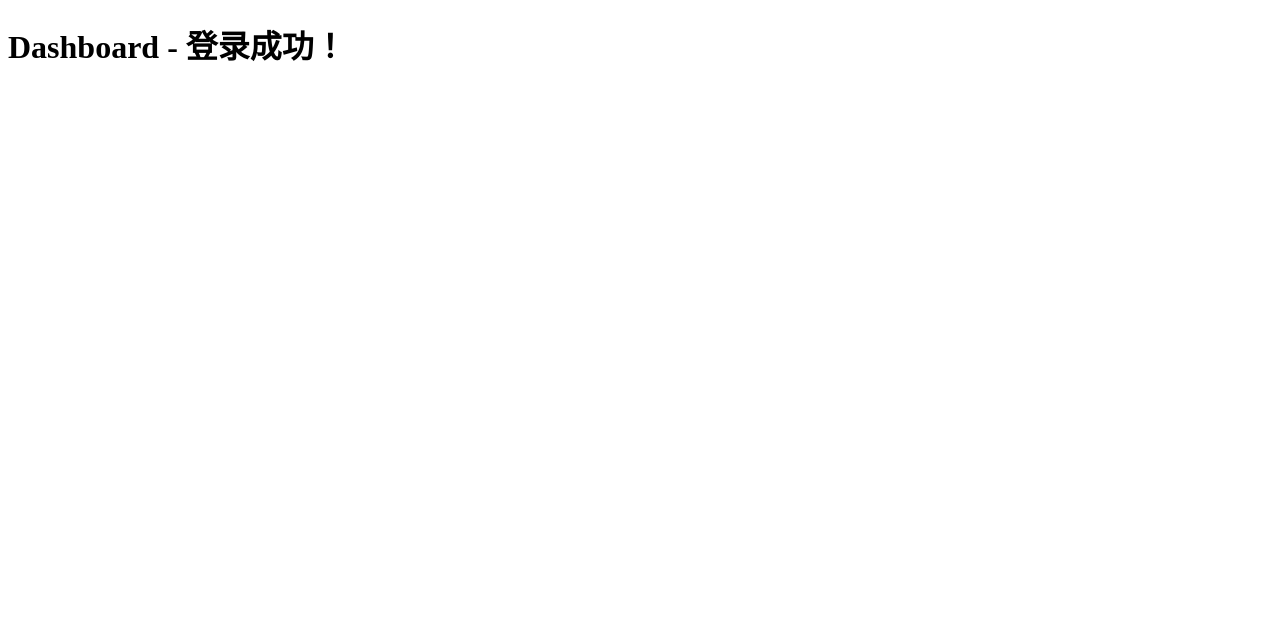
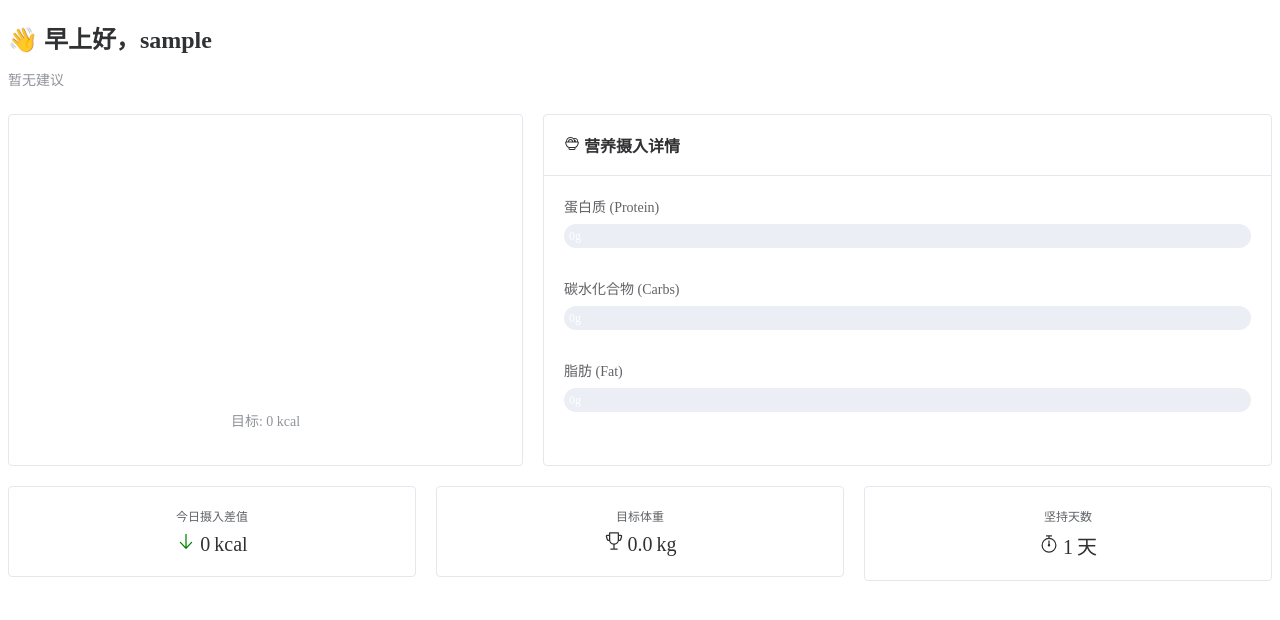
Before and after one commit to Gaolinfeng123/health-diet-front, a Vue app: page /dashboard in a window 1280 px wide. Shown: the top 620 px of the page. Built offline with nearby package versions, Linux system fonts and the light colour scheme; no server answers; sample sign-in values are in the browser's storage.

Commit message:
修复Dashboard报错，完善用户信息获取流程

```diff
--- /dev/null
+++ b/src/api/analysis.ts
@@ -0,0 +1,11 @@
+import request from '@/utils/request'
+
+// 获取今日营养分析报告
+// 参数: userId (可选, 管理员查别人用), date (必填 YYYY-MM-DD)
+export const getAnalysisReportAPI = (params: any) => {
+    return request({
+        url: '/analysis/report',
+        method: 'get',
+        params
+    })
+}
--- a/src/api/user.ts
+++ b/src/api/user.ts
@@ -25,3 +25,11 @@ export const registerAPI = (data: any) => {
         data
     })
 }
+
+// 4. 获取个人信息 (新增)
+export const getUserInfoAPI = () => {
+    return request({
+        url: '/user/info',
+        method: 'get'
+    })
+}
--- a/src/views/dashboard/index.vue
+++ b/src/views/dashboard/index.vue
@@ -1,3 +1,290 @@
+<script setup lang="ts">
+import { ref, onMounted, onUnmounted } from 'vue'
+import * as echarts from 'echarts'
+import { getAnalysisReportAPI } from '@/api/analysis'
+import { useUserStore } from '@/stores/user'
+import { formatDate } from '@/utils/format' // 稍后我们创建一个简单的日期工具
+import { ElMessage } from 'element-plus'
+import { Star, Food, Timer, Trophy } from '@element-plus/icons-vue'
+
+const userStore = useUserStore()
+const loading = ref(false)
+
+// 页面数据
+const report = ref({
+  totalCalories: 0,      // 已摄入
+  recommendCalories: 0,  // 推荐摄入
+  diff: 0,               // 差值
+  totalProtein: 0,
+  totalFat: 0,
+  totalCarb: 0,
+  advice: '暂无建议'
+})
+
+// ECharts 实例
+let chartInstance: any = null
+const chartRef = ref(null)
+
+// 1. 获取数据
+const loadData = async () => {
+  loading.value = true
+  try {
+    // 获取今日日期 YYYY-MM-DD
+    const today = new Date().toISOString().split('T')[0]
+
+    // 调用后端接口
+    const res = await getAnalysisReportAPI({
+        userId: userStore.userInfo.id, // 虽然后端会从Token取，但传了也无妨
+        date: today
+    })
+
+    report.value = res.data
+    initChart() // 数据回来后更新图表
+  } catch (error) {
+    console.error(error)
+  } finally {
+    loading.value = false
+  }
+}
+
+// 2. 初始化 ECharts 仪表盘
+const initChart = () => {
+  if (!chartRef.value) return
+
+  // 如果已存在则销毁，防止内存泄漏
+  if (chartInstance) {
+    chartInstance.dispose()
+  }
+
+  chartInstance = echarts.init(chartRef.value)
+
+  // 计算百分比 (最大100，防止爆表)
+  let percent = 0
+  if (report.value.recommendCalories > 0) {
+    percent = Math.round((report.value.totalCalories / report.value.recommendCalories) * 100)
+  }
+
+  const option = {
+    series: [
+      {
+        type: 'gauge',
+        startAngle: 180,
+        endAngle: 0,
+        min: 0,
+        max: report.value.recommendCalories || 2000,
+        splitNumber: 5,
+        itemStyle: {
+          color: '#409EFF',
+          shadowColor: 'rgba(0,138,255,0.45)',
+          shadowBlur: 10,
+          shadowOffsetX: 2,
+          shadowOffsetY: 2
+        },
+        progress: {
+          show: true,
+          roundCap: true,
+          width: 15
+        },
+        pointer: { show: false }, // 不显示指针，只显示进度条
+        axisLine: {
+          roundCap: true,
+          lineStyle: {
+            width: 15
+          }
+        },
+        axisTick: { show: false },
+        splitLine: { show: false },
+        axisLabel: { show: false },
+        title: {
+          show: true,
+          fontSize: 30,
+          offsetCenter: [0, '30%'],
+          color: '#333'
+        },
+        detail: {
+          valueAnimation: true,
+          offsetCenter: [0, '-20%'],
+          fontSize: 40,
+          fontWeight: 'bold',
+          formatter: '{value}',
+          color: '#409EFF'
+        },
+        data: [
+          {
+            value: report.value.totalCalories,
+            name: '今日热量 (kcal)'
+          }
+        ]
+      }
+    ]
+  }
+
+  chartInstance.setOption(option)
+}
+
+// 监听窗口大小变化，自适应图表
+const handleResize = () => {
+  chartInstance?.resize()
+}
+
+onMounted(() => {
+  loadData()
+  window.addEventListener('resize', handleResize)
+})
+
+onUnmounted(() => {
+  window.removeEventListener('resize', handleResize)
+  chartInstance?.dispose()
+})
+</script>
+
 <template>
-  <h1>Dashboard - 登录成功！</h1>
+  <div class="dashboard-container" v-loading="loading">
+    <!-- 欢迎语 -->
+    <div class="welcome-section">
+      <h2>👋 早上好，{{ userStore.userInfo.nickname || userStore.userInfo.username }}</h2>
+      <p class="subtitle">{{ report.advice || '今天也要保持健康饮食哦！' }}</p>
+    </div>
+
+    <!-- 核心仪表盘区域 -->
+    <div class="main-stats">
+      <el-row :gutter="20">
+        <!-- 左侧：热量仪表盘 -->
+        <el-col :span="10">
+          <el-card shadow="hover" class="chart-card">
+            <div ref="chartRef" class="chart-box"></div>
+            <div class="target-text">
+              目标: {{ report.recommendCalories }} kcal
+            </div>
+          </el-card>
+        </el-col>
+
+        <!-- 右侧：三大营养素 -->
+        <el-col :span="14">
+          <el-card shadow="hover" class="nutrient-card">
+            <template #header>
+              <div class="card-header">
+                <span><el-icon><Food /></el-icon> 营养摄入详情</span>
+              </div>
+            </template>
+
+            <div class="nutrient-item">
+              <div class="label">蛋白质 (Protein)</div>
+              <el-progress
+                :text-inside="true"
+                :stroke-width="24"
+                :percentage="Math.min((report.totalProtein / 100) * 100, 100)"
+                status="success"
+              >
+                <span>{{ report.totalProtein }}g</span>
+              </el-progress>
+            </div>
+
+            <div class="nutrient-item">
+              <div class="label">碳水化合物 (Carbs)</div>
+              <el-progress
+                :text-inside="true"
+                :stroke-width="24"
+                :percentage="Math.min((report.totalCarb / 200) * 100, 100)"
+                status="warning"
+              >
+                <span>{{ report.totalCarb }}g</span>
+              </el-progress>
+            </div>
+
+            <div class="nutrient-item">
+              <div class="label">脂肪 (Fat)</div>
+              <el-progress
+                :text-inside="true"
+                :stroke-width="24"
+                :percentage="Math.min((report.totalFat / 60) * 100, 100)"
+                color="#f56c6c"
+              >
+                <span>{{ report.totalFat }}g</span>
+              </el-progress>
+            </div>
+          </el-card>
+        </el-col>
+      </el-row>
+    </div>
+
+    <!-- 底部快捷数据 -->
+    <el-row :gutter="20" class="mt-20">
+      <el-col :span="8">
+        <el-card shadow="hover" class="mini-card">
+          <el-statistic title="今日摄入差值" :value="report.diff" suffix="kcal">
+            <template #prefix>
+              <el-icon v-if="report.diff > 0" color="red"><Top /></el-icon>
+              <el-icon v-else color="green"><Bottom /></el-icon>
+            </template>
+          </el-statistic>
+        </el-card>
+      </el-col>
+
+      <el-col :span="8">
+        <el-card shadow="hover" class="mini-card">
+          <el-statistic title="目标体重" :value="userStore.userInfo.weight || 0" precision="1" suffix="kg">
+            <template #prefix><el-icon><Trophy /></el-icon></template>
+          </el-statistic>
+        </el-card>
+      </el-col>
+
+      <el-col :span="8">
+        <el-card shadow="hover" class="mini-card">
+          <el-statistic title="坚持天数" :value="1" suffix="天">
+             <template #prefix><el-icon><Timer /></el-icon></template>
+          </el-statistic>
+        </el-card>
+      </el-col>
+    </el-row>
+  </div>
 </template>
+
+<style scoped lang="scss">
+.dashboard-container {
+  .welcome-section {
+    margin-bottom: 25px;
+    h2 { font-size: 24px; color: #303133; margin-bottom: 5px; }
+    .subtitle { color: #909399; font-size: 14px; }
+  }
+
+  .chart-card {
+    height: 350px;
+    display: flex;
+    flex-direction: column;
+    justify-content: center;
+    align-items: center;
+    .chart-box {
+      width: 100%;
+      height: 280px;
+    }
+    .target-text {
+      text-align: center;
+      color: #909399;
+      font-size: 14px;
+      margin-top: -20px;
+    }
+  }
+
+  .nutrient-card {
+    height: 350px;
+    .card-header {
+      font-weight: bold;
+      display: flex;
+      align-items: center;
+      gap: 5px;
+    }
+    .nutrient-item {
+      margin-bottom: 30px;
+      .label {
+        margin-bottom: 8px;
+        color: #606266;
+        font-size: 14px;
+      }
+    }
+  }
+
+  .mt-20 { margin-top: 20px; }
+  .mini-card { text-align: center; }
+}
+</style>
```
